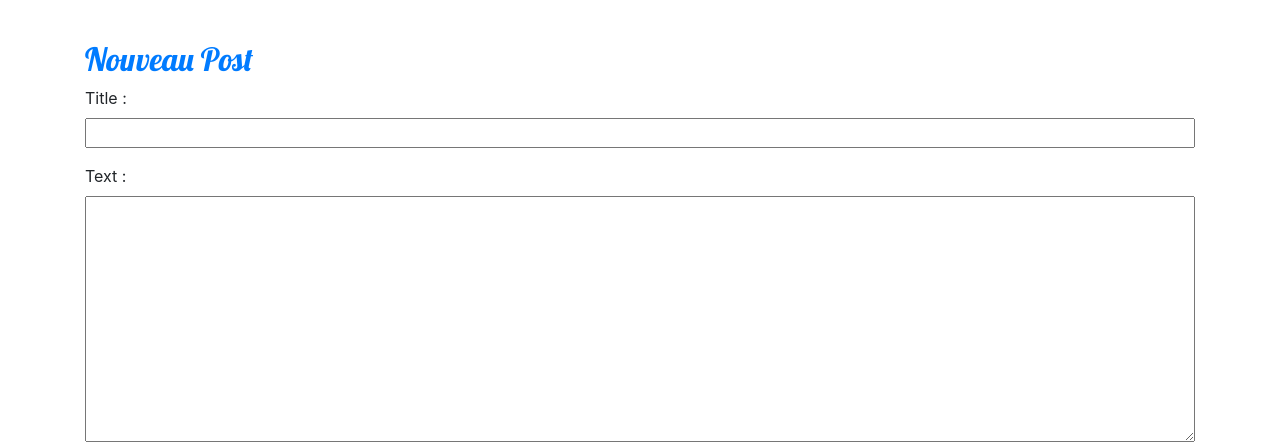
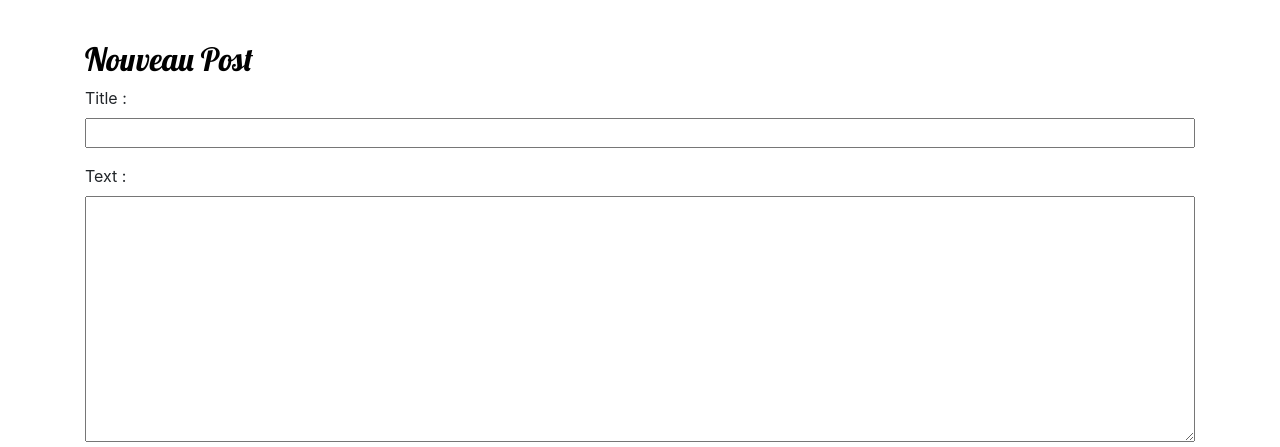
Before and after one commit to ThomasJaffe/Python-Django, a Django app: page /post/new/ in a window 1280 px wide. Shown: the part 106-553 px from the top of the page. Run offline with Django 3.2, Linux system fonts and the light colour scheme.

Commit message:
Update post_edit.html

```diff
--- a/blog/templates/blog/post_edit.html
+++ b/blog/templates/blog/post_edit.html
@@ -1,9 +1,11 @@
 {% extends 'blog/base.html' %}
 
 {% block content %}
-    <h2><a href="{% url 'post_list' %}">Nouveau Post</a></h2>
-    <form method="POST" class="post-form">{% csrf_token %}
-        {{ form.as_p }}
-        <button type="submit" class="save btn btn-default">Save</button>
-    </form>
+    <div class="post">
+        <h2><a href="{% url 'post_list' %}">Nouveau Post</a></h2>
+        <form method="POST" class="post-form">{% csrf_token %}
+            {{ form.as_p }}
+            <button type="submit" class="save btn btn-default">Save</button>
+        </form>
+    </div>
 {% endblock %}
```
